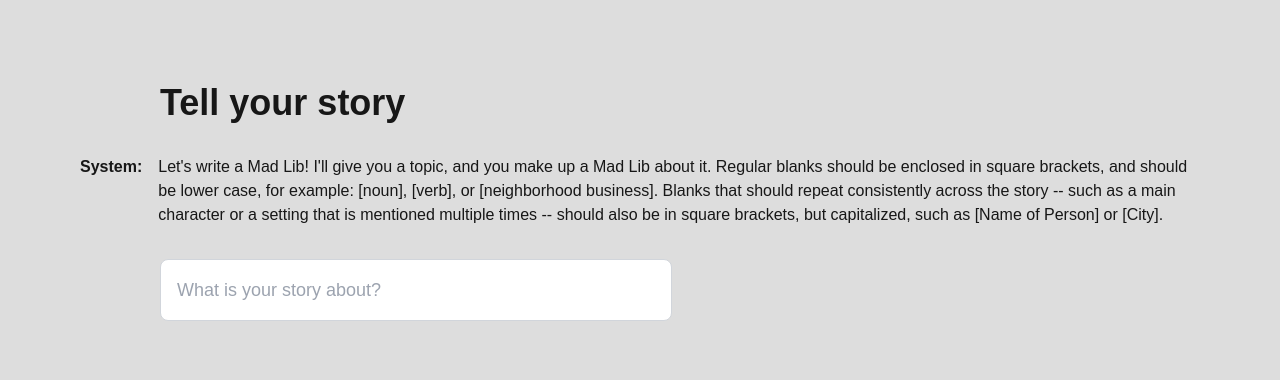
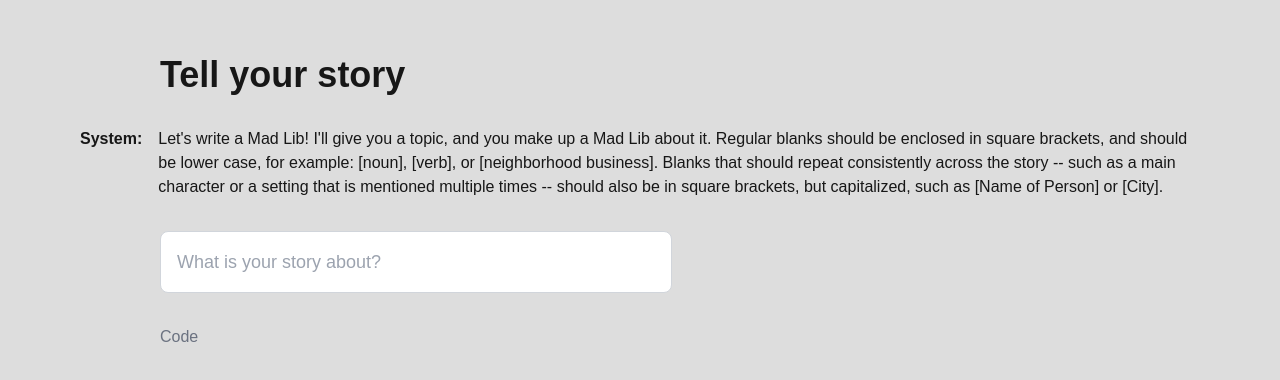
Before and after one commit to neolefty/madlibs, a Next.js app in the folder madlibs-vercel-sdk/: page / in a window 1280 px wide. Shown: the part 198-578 px from the top of the page. Built offline with nearby package versions, Linux system fonts and the light colour scheme.

Commit message:
add code link

```diff
--- a/madlibs-vercel-sdk/src/app/page.tsx
+++ b/madlibs-vercel-sdk/src/app/page.tsx
@@ -44,6 +44,9 @@ export default function Home() {
                         className="w-full p-4 text-lg border border-gray-300 rounded-lg min-w-[30rem]"
                     />
                 </form>
+                <div className="text-md text-gray-500 text-center md:ml-20 md:text-left hover:underline">
+                    <a href="https://github.com/neolefty/madlibs">Code</a>
+                </div>
             </main>
         </div>
     );
```
